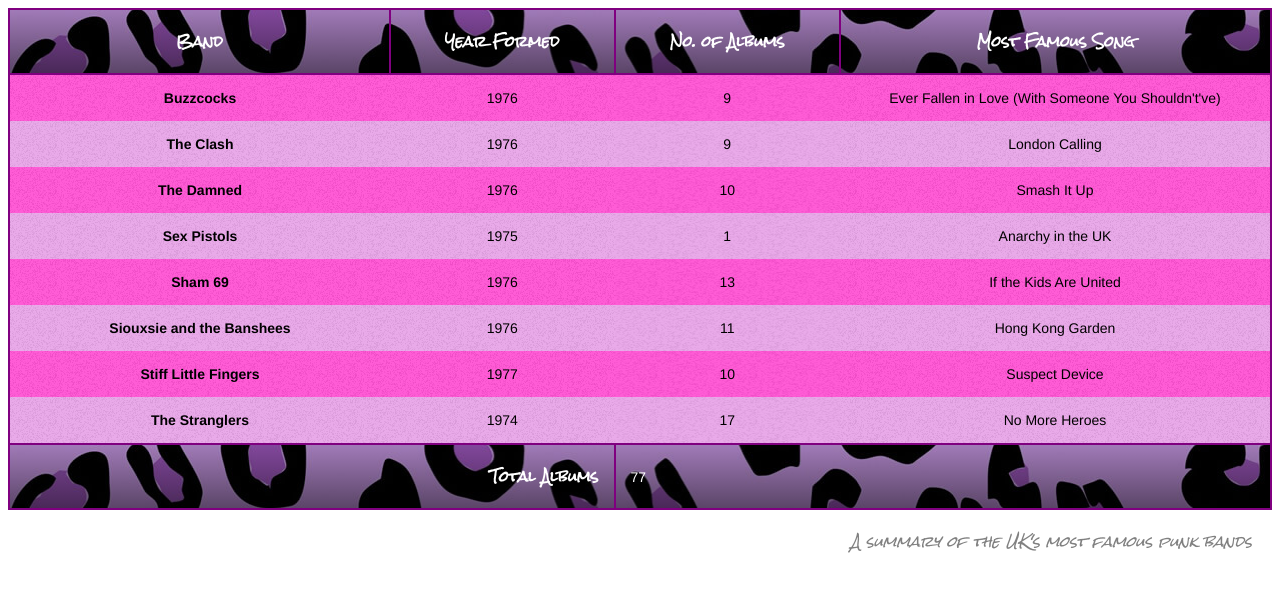
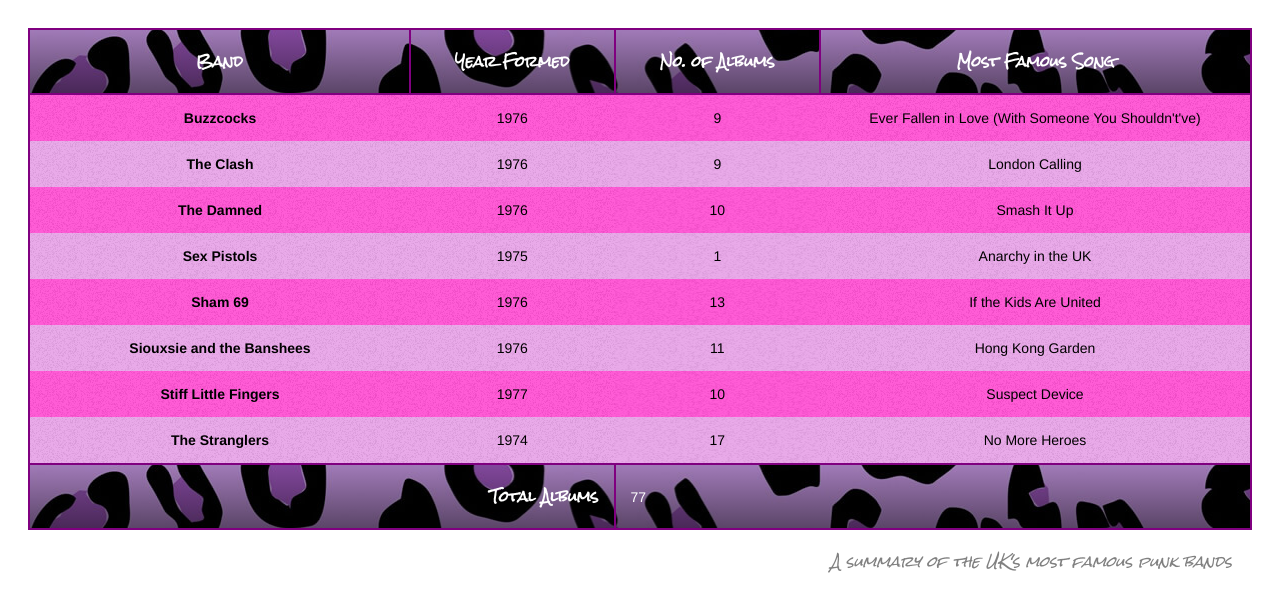
Before and after one commit to JenPatchett/semantic-html-challenge, a plain HTML site: page index.html in a window 1280 px wide. Drawn offline with Linux system fonts and the light colour scheme.

Commit message:
Remove h1 css as not used. Update table css to table-layout:auto instead of fixed to enable col sizes

```diff
--- a/style.css
+++ b/style.css
@@ -2,20 +2,15 @@
 
 body {
   font-family: "Benton Sans", "Helvetica Neue", helvetica, arial, sans-serif;
-  /* margin: 2em; */
+  margin: 2em;
   font-size: 14px;
 }
 
-h1 {
-  font-style: italic;
-  color: #373fff;
-}
+table {
+  /* Although the instructions said to use table-layout: fixed  */
+  /* it seems to not allow individal cols to be resized so using auto instead */
 
-table {
-  /* Although instructions said to use table-layout: fixed  */
-  /* it seems to not allow individal cols to be resized so commented out for now */
-
-  /* table-layout: fixed; */
+  table-layout: auto;
   width: 100%;
   border: 2px solid #800080;
   border-collapse: collapse;
```
